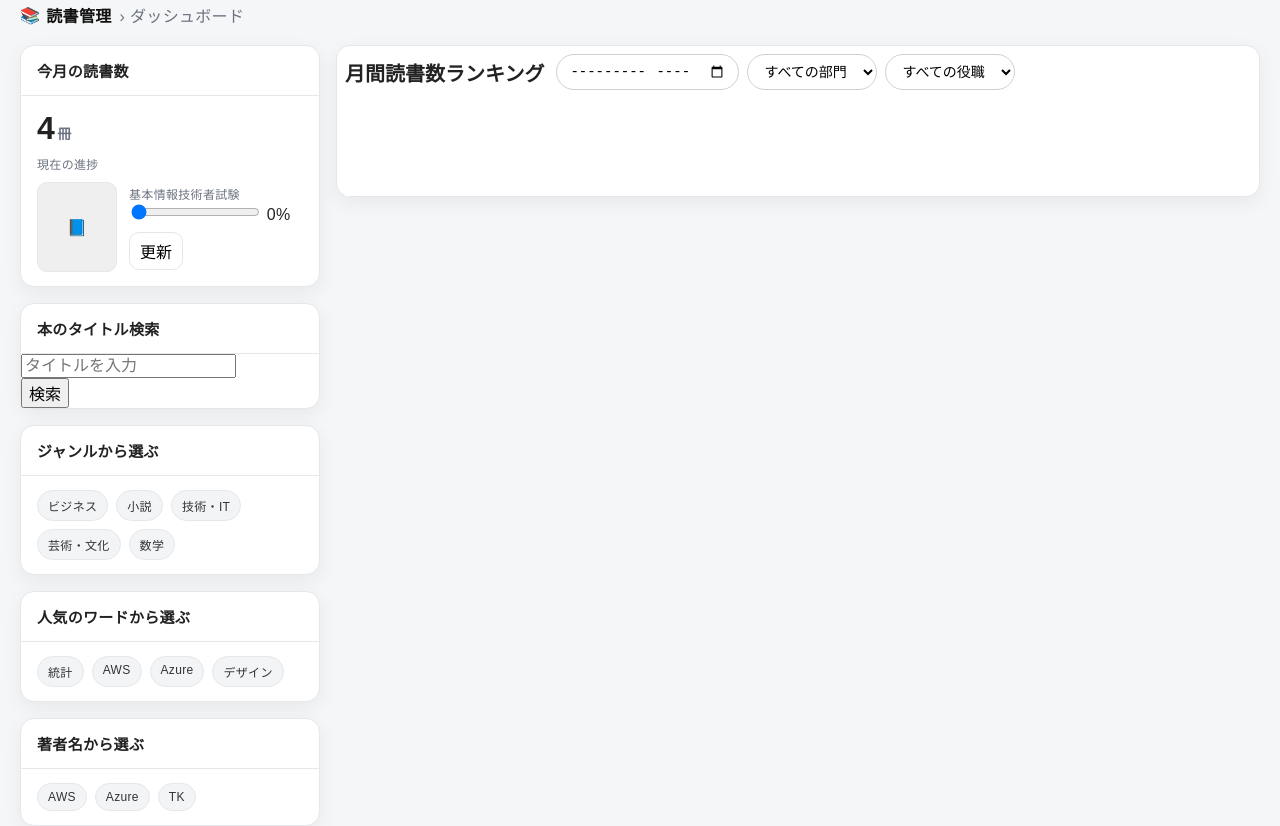
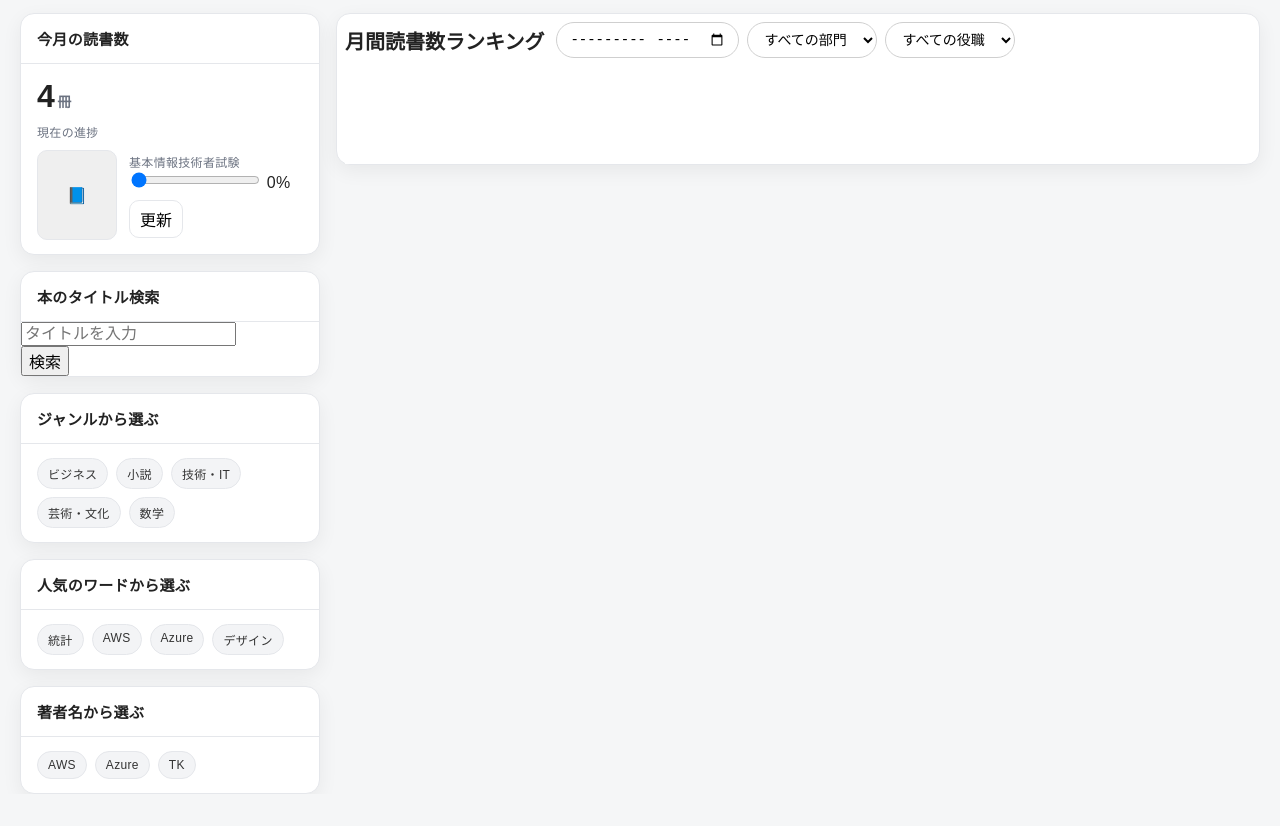
Before and after one commit to nakaba7-Agile/LibrarySystem, a plain HTML site: page home.html in a window 1280 px wide. Shown: the part 96-922 px from the top of the page. After the commit the page ends 890 px from the top, so only its background shows below. Drawn offline with nearby package versions, Linux system fonts and the light colour scheme; no server answers.

Commit message:
ヘッダー下のやつを削除

```diff
--- a/home.html
+++ b/home.html
@@ -21,9 +21,9 @@
         </header>
 
         <!-- ======= Crumbs (任意) ======= -->
-        <div class="topbar" style="padding-top:8px;padding-bottom:0;">
+        <!-- <div class="topbar" style="padding-top:8px;padding-bottom:0;">
             <div class="crumbs"><span>📚 <b>読書管理</b></span><span>› ダッシュボード</span></div>
-        </div>
+        </div> -->
 
         <!-- ======= Main ======= -->
         <main>
```
